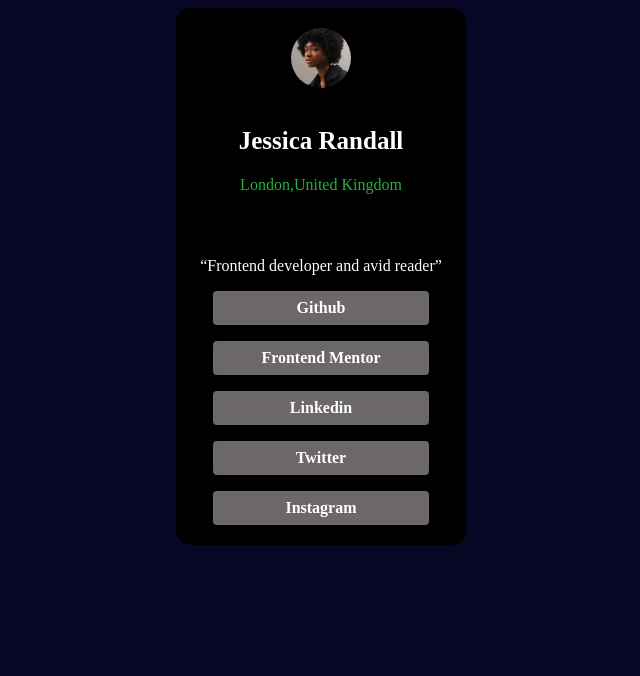
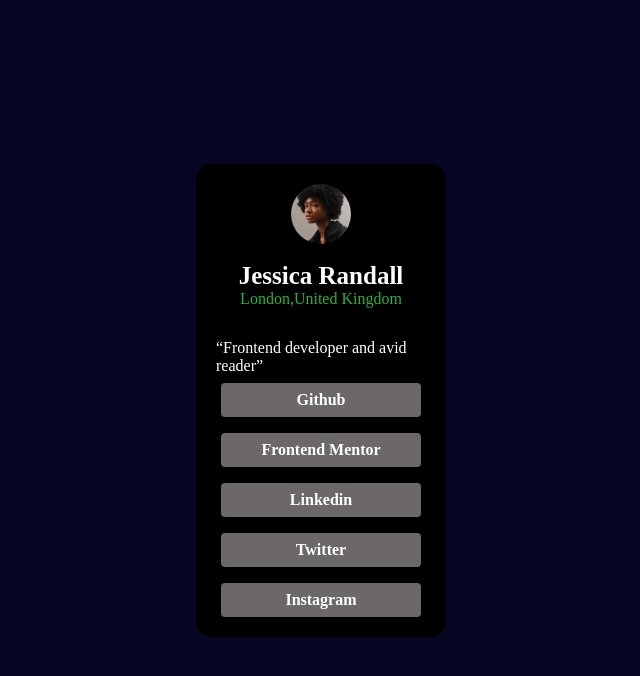
Before and after one commit to Ama678/Social-profile-card, a plain HTML site: page index.html in a window 1280 px wide. Shown: the whole page, without its empty margins (319-959 px from the left). Drawn offline with Linux system fonts and the light colour scheme.

Commit message:
spacing-fixes

```diff
--- a/index.html
+++ b/index.html
@@ -7,17 +7,18 @@
     <link rel="stylesheet" href="styles.css" />
   </head>
   <body>
-    <div class="main-container">
+    <main class="main-container">
       <div class="content">
         <section class="top">
-        <div class="pic"><img src="./images/avatar-jessica.jpeg" /></div>
-        <div class="jess">
-          <h1>Jessica Randall</h1>
-          <p>London,United Kingdom</p>
-        </div></section>
+          <div class="pic"><img src="./images/avatar-jessica.jpeg" /></div>
+          <div class="jess">
+            <h1>Jessica Randall</h1>
+            <p>London,United Kingdom</p>
+          </div>
+        </section>
 
         <div class="third-section">
-          <p><q>Frontend developer and avid reader</q></p>
+          <p class="decription"><q>Frontend developer and avid reader</q></p>
           <div class="buttons">
             <a href="#" class="button-link">Github</a>
             <a href="#" class="button-link">Frontend Mentor</a>
@@ -27,6 +28,6 @@
           </div>
         </div>
       </div>
-    </div>
+    </main>
   </body>
 </html>
--- a/styles.css
+++ b/styles.css
@@ -1,15 +1,14 @@
-*margin {
+*{margin:0;
   padding: 0;
   margin: 0;
   box-sizing: border-box;
 }
 
 body {
-
+height: 100vh;
   display: flex;
   align-items: center;
   justify-content: center;
-  min-width: 100vh;
   background-color: rgb(7, 7, 37);
 }
 
@@ -21,7 +20,7 @@
   display: flex;
   flex-direction: column;
   height: fit-content;
-  width: 15.625rem;
+  max-width: 15.625rem;
 }
 
 .content {
@@ -90,3 +89,5 @@
 
   background-color: rgb(109, 104, 104);
 }
+
+.decription{margin-bottom: 0.5rem;}
```
